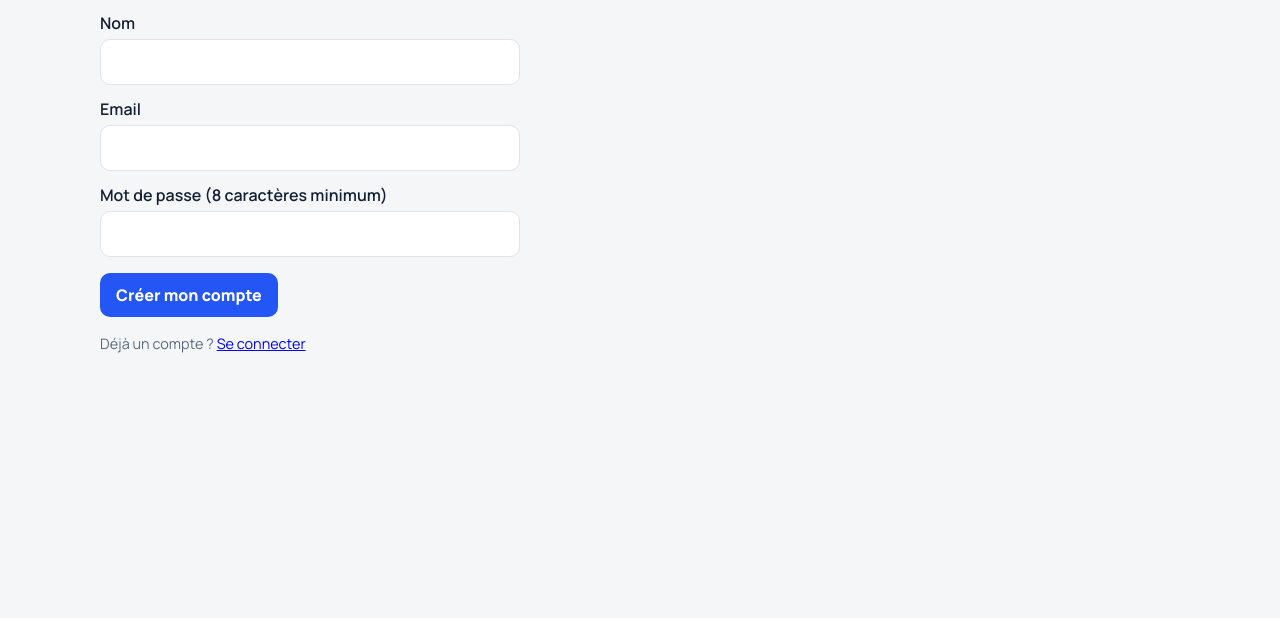
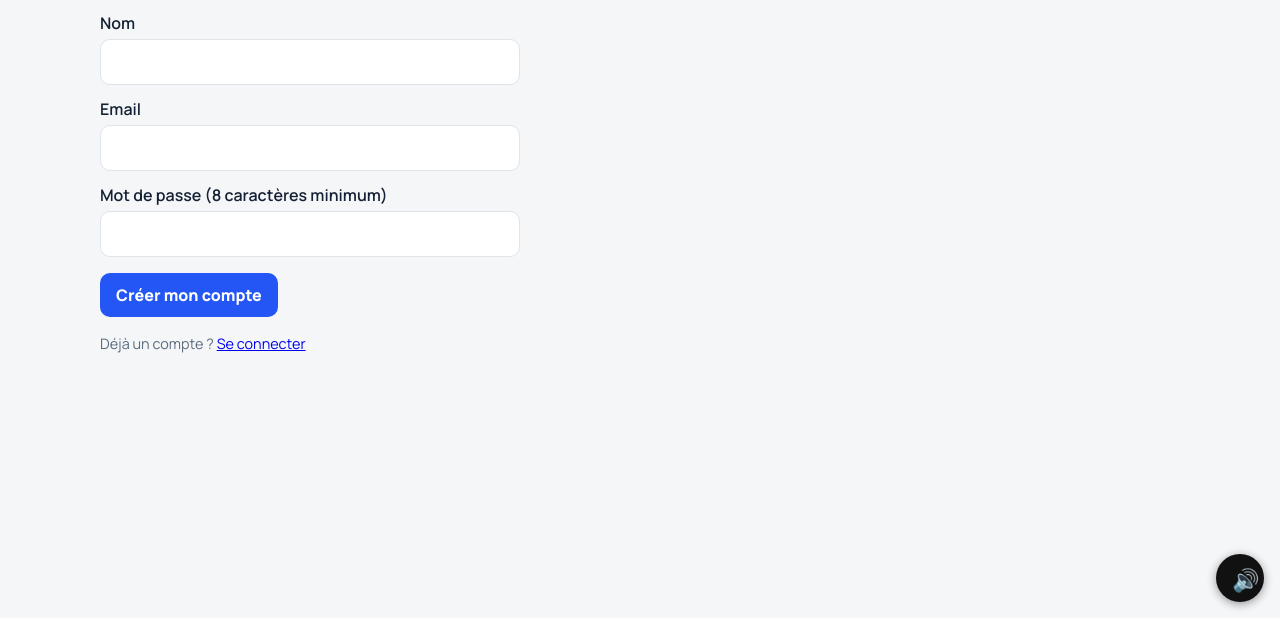
Before and after one commit to DidjoThekid/DidjoTheShop, a website: page public/signup.html in a window 1280 px wide. Shown: the part 182-800 px from the top of the page. Drawn offline with Linux system fonts and the light colour scheme.

Commit message:
Include musique.js in signup.html
Added a script reference to musique.js for additional functionality.

```diff
--- a/public/signup.html
+++ b/public/signup.html
@@ -4,4 +4,4 @@
 <main><h1>Créer un compte</h1><p id="info" class="mut">Un code de vérification sera envoyé à ton adresse email.</p>
 <form id="f" class="form"><label for="n">Nom</label><input id="n" name="name" autocomplete="name" required><label for="e">Email</label><input id="e" name="email" type="email" autocomplete="email" required><label for="p">Mot de passe (8 caractères minimum)</label><input id="p" name="password" type="password" minlength="8" autocomplete="new-password" required><p><button>Créer mon compte</button></p><p class="mut">Déjà un compte ? <a href="/login">Se connecter</a></p></form>
 <form id="cf" class="form" hidden><label for="c">Code reçu par mail</label><input id="c" inputmode="numeric" autocomplete="one-time-code" maxlength="6" pattern="\d{6}" required><p><button>Valider</button></p></form>
-<p id="m"></p></main><script src="/auth.js"></script></body></html>
+<p id="m"></p></main><script src="/auth.js"></script><script src="/musique.js"></script></body></html>
```
